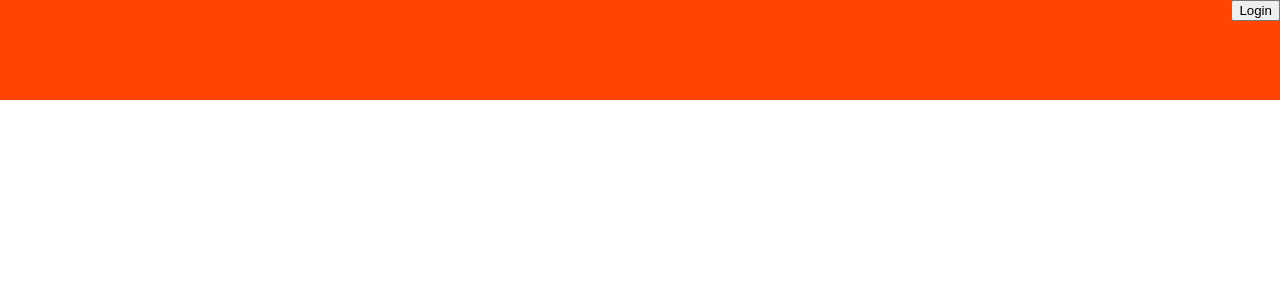
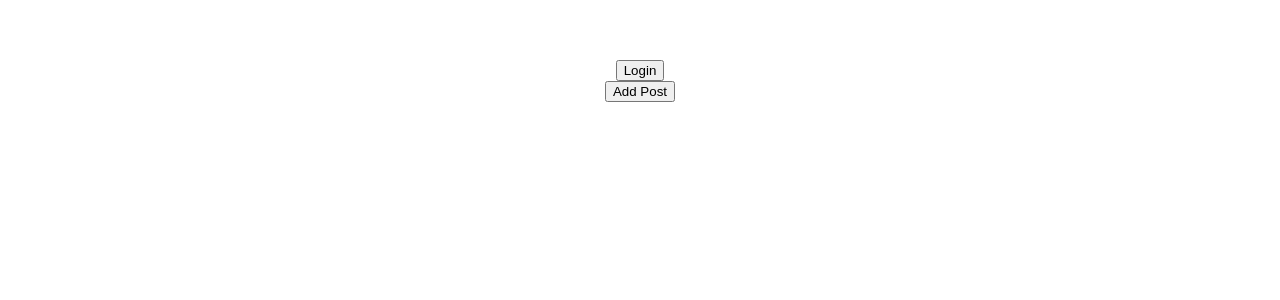
Before and after one commit to BradleyHammond/FrontEndDevelopment, a Vue app in the folder bufflog/: page / in a window 1280 px wide. Shown: the top 300 px of the page. Built offline with nearby package versions, Linux system fonts and the light colour scheme.

Commit message:
Added home

```diff
--- a/bufflog/src/App.vue
+++ b/bufflog/src/App.vue
@@ -1,16 +1,19 @@
 <template>
   <div id="app">
     <Header/>
+    <Home/>
   </div>
 </template>
 
 <script>
 import Header from './components/Header.vue'
+import Home from './components/Home.vue'
 
 export default {
   name: 'app',
   components: {
-    Header
+    Header,
+    Home
   }
 }
 </script>
--- a/bufflog/src/components/Header.vue
+++ b/bufflog/src/components/Header.vue
@@ -32,16 +32,5 @@
 </script>
 
 <style scoped>
-#header {
-    position: absolute;
-    width: 100%;
-    height: 100px;
-    background-color: orangered;
-    top: 0;
-    left: 0;
-    padding: 0px;
-    text-align: right;
-
-}
 
 </style>
--- a/bufflog/src/components/Home.vue
+++ b/bufflog/src/components/Home.vue
@@ -0,0 +1,29 @@
+<template>
+    <div class = "blog-feed">
+        <input type = "button" value = "Add Post" @click="clicking()" />
+        <div class = "blog post" v-for="blogPost in blogFeed" :key="blogPost.id">
+            <div class="blog-title">{{ blogPost.title }}</div>
+            <div class="blog-date">{{ blogPost.date }}</div>
+            <div class="blog-author">{{ blogPost.author }}</div>
+            <div class="blog-body">{{ blogPost.body }}</div>
+        </div>
+    </div>
+</template>
+
+<script>
+import blogPost from "@/blogpost.js"
+import database from "@/database.js"
+
+export default {
+    data () {
+        return {
+            database: database
+        }
+    },
+    methods: {
+        clicking() {
+            database.Posts.push(new blogPost(1, "Test", "Brad Hammond", "October 10th, 2018", "Test Body"))
+        }
+    }
+}
+</script>
```
